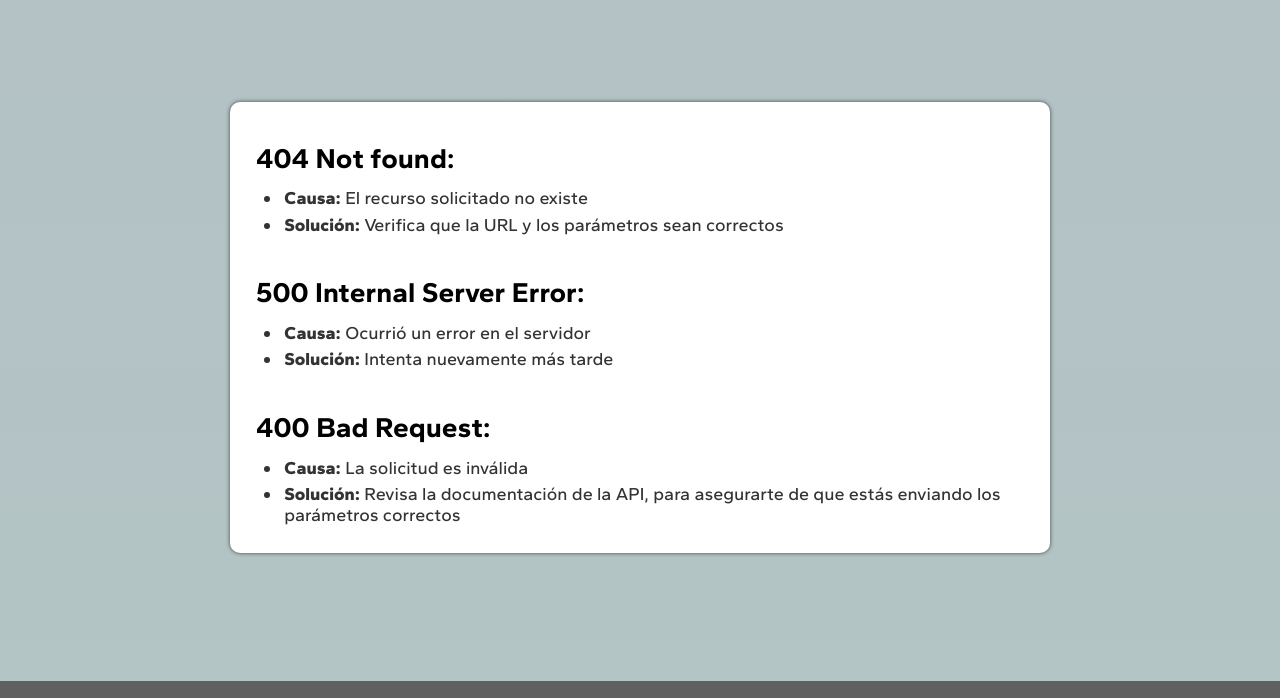
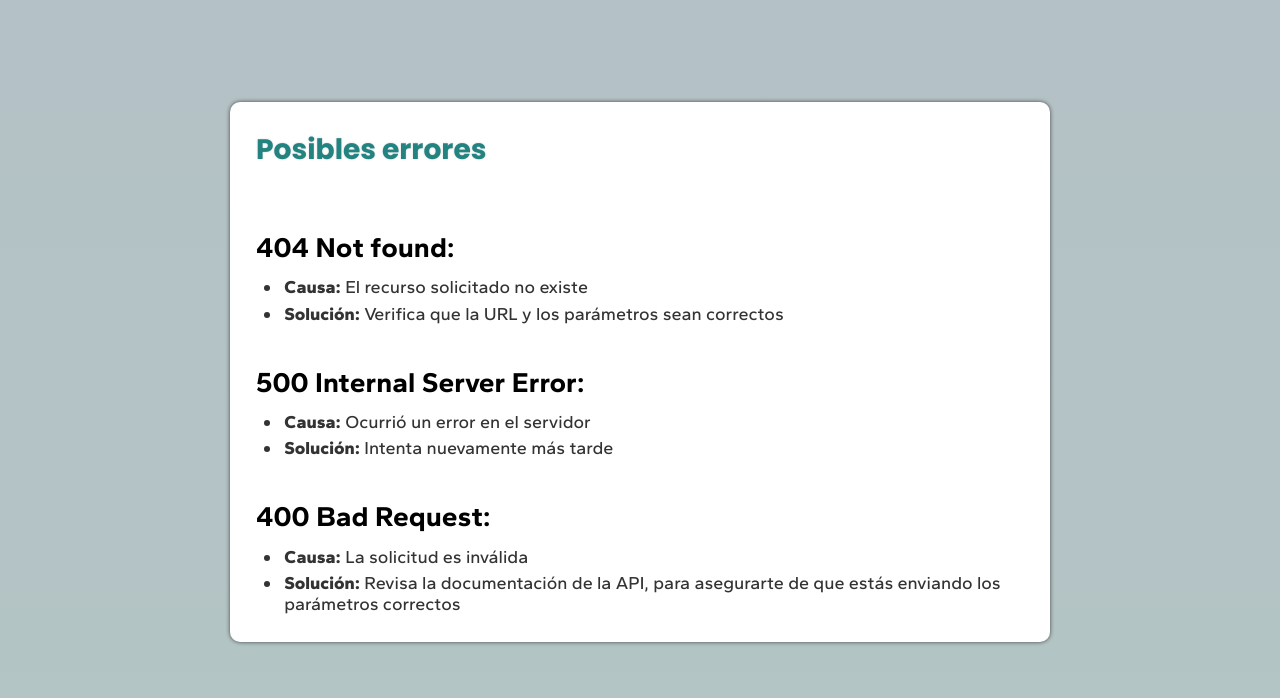
Before and after one commit to nicotapie30/Localidades_argentinas-Web, a website: page public/index.html in a window 1280 px wide. Shown: the part 6580-7278 px from the top of the page. Drawn offline with nearby package versions, Linux system fonts and the light colour scheme.

Commit message:
asagregando subtitulo a los errores

```diff
--- a/public/index.html
+++ b/public/index.html
@@ -279,7 +279,8 @@
             </article>
 
             <article class="main__container container-5" data-aos="fade-bottom">
-              <h4 class="title__error">404 Not found:</h4>
+              <h4 class="main__subtitle">Posibles errores</h4>
+              <h5 class="title__error">404 Not found:</h5>
               <ul>
                 <li class="list__error">
                   <strong>Causa:</strong> El recurso solicitado no existe
@@ -289,7 +290,7 @@
                   parámetros sean correctos
                 </li>
               </ul>
-              <h4 class="title__error">500 Internal Server Error:</h4>
+              <h5 class="title__error">500 Internal Server Error:</h5>
               <ul>
                 <li class="list__error">
                   <strong>Causa:</strong> Ocurrió un error en el servidor
@@ -299,7 +300,7 @@
                   Intenta nuevamente más tarde
                 </li>
               </ul>
-              <h4 class="title__error">400 Bad Request:</h4>
+              <h5 class="title__error">400 Bad Request:</h5>
               <ul>
                 <li class="list__error">
                   <strong>Causa:</strong> La solicitud es inválida
```
